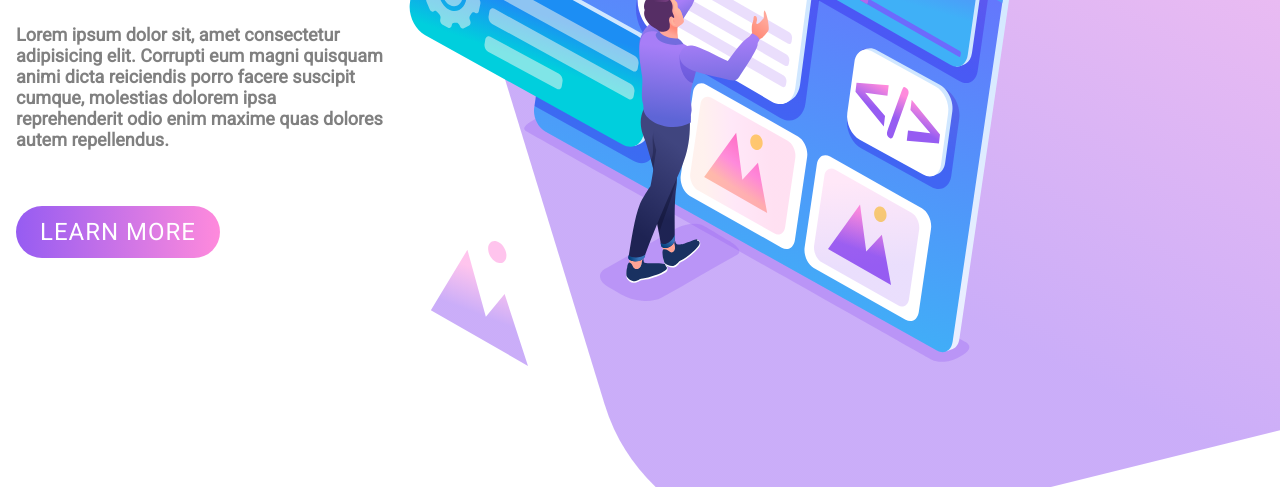
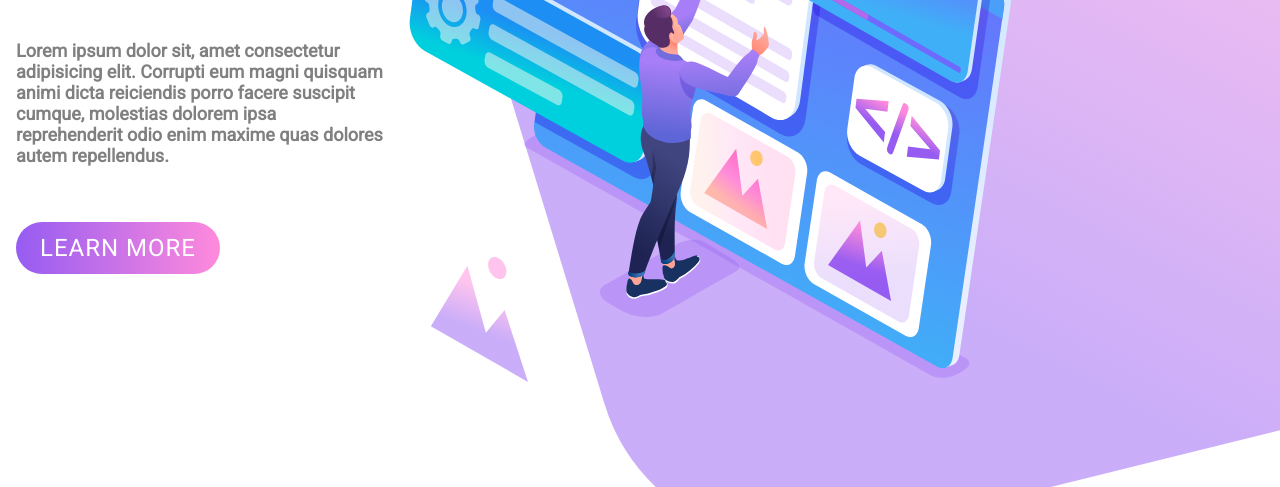
Before and after one commit to shiwanhs05/Design-Landing-Page, a plain HTML site: page index.html in a window 1280 px wide. Shown: the part 313-800 px from the top of the page. Drawn offline with Linux system fonts and the light colour scheme.

Commit message:
complete project

```diff
--- a/css/index.css
+++ b/css/index.css
@@ -23,6 +23,7 @@ body {
   max-width: 1264px;
   margin: 0 auto;
   height: 100vh;
+  padding: 1rem 0;
 }
 /* Navbar */
 nav{
```
Also changed, not shown: 1 other file.
